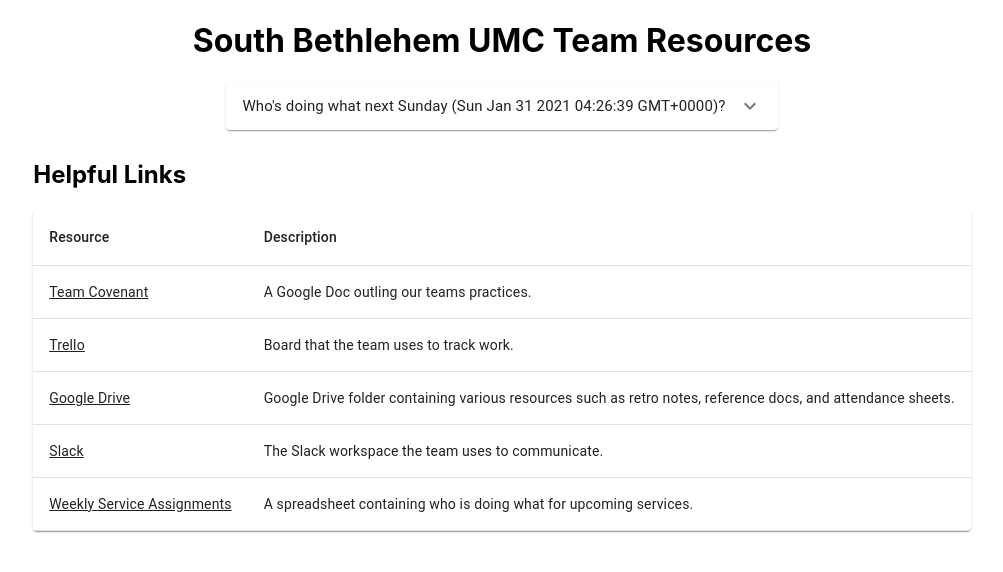
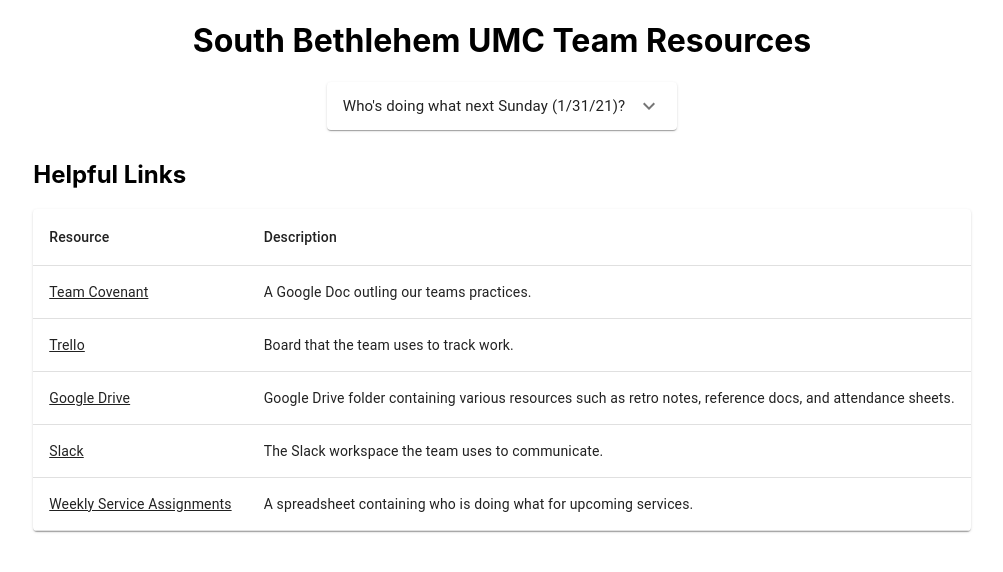
Before and after one commit to bmanley91/sbumc-resource-site, a Next.js app: page / in a window 1280 px wide. Shown: the top 572 px of the page, without its empty margins (138-1141 px from the left). Built offline with nearby package versions, Linux system fonts and the light colour scheme.

Commit message:
Switched to new date function in RolesAccordian.

```diff
--- a/components/RolesAccordian.js
+++ b/components/RolesAccordian.js
@@ -7,7 +7,7 @@ import Typography from '@material-ui/core/Typography';
 import ExpandMoreIcon from '@material-ui/icons/ExpandMore';
 import GoogleSheetsProvider from 'react-db-google-sheets';
 import RolesTable from '@components/RolesTable';
-import { getNextSunday } from '../util/dateUtil';
+import { getFormattedTargetDate } from '../util/dateUtil';
 
 const useStyles = makeStyles((theme) => ({
     heading: {
@@ -23,7 +23,7 @@ const useStyles = makeStyles((theme) => ({
 const RolesAccordian = () => {
     const classes = useStyles();
 
-    const nextSunday = getNextSunday();
+    const nextSunday = getFormattedTargetDate(new Date());
 
     return (
         <div className={classes.accordianWrapper} style={{marginBottom: '10px'}}>
--- a/util/dateUtil.js
+++ b/util/dateUtil.js
@@ -6,7 +6,7 @@ export const getFormattedTargetDate = (startDate) => {
     return formatDate(nextSunday);
 };
 
-export const getNextSunday = (startDate) => {
+const getNextSunday = (startDate) => {
     const SUNDAY = 7;
     return moment(startDate).isoWeekday(SUNDAY);
 };
```
